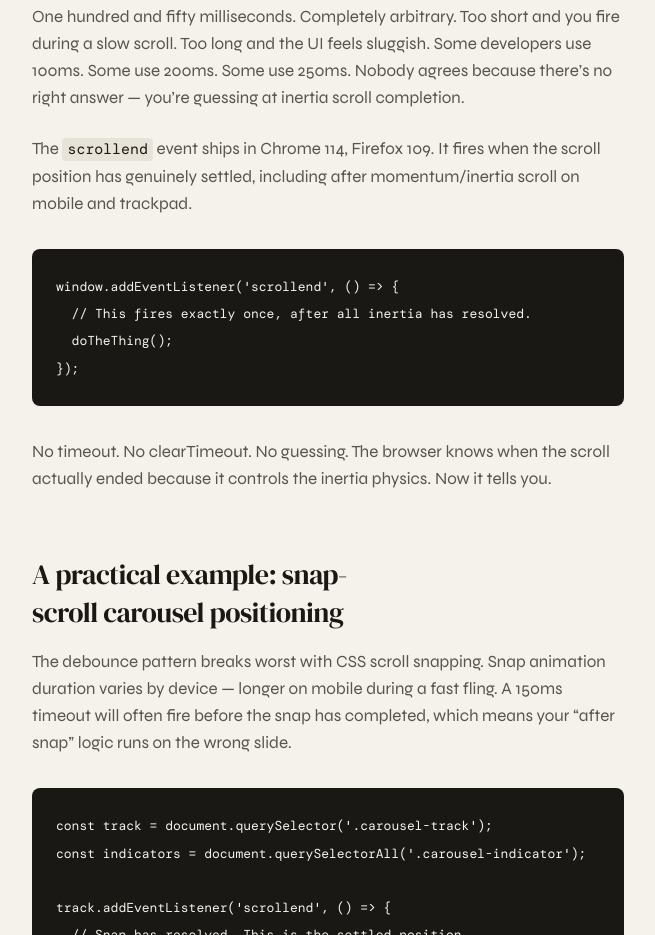
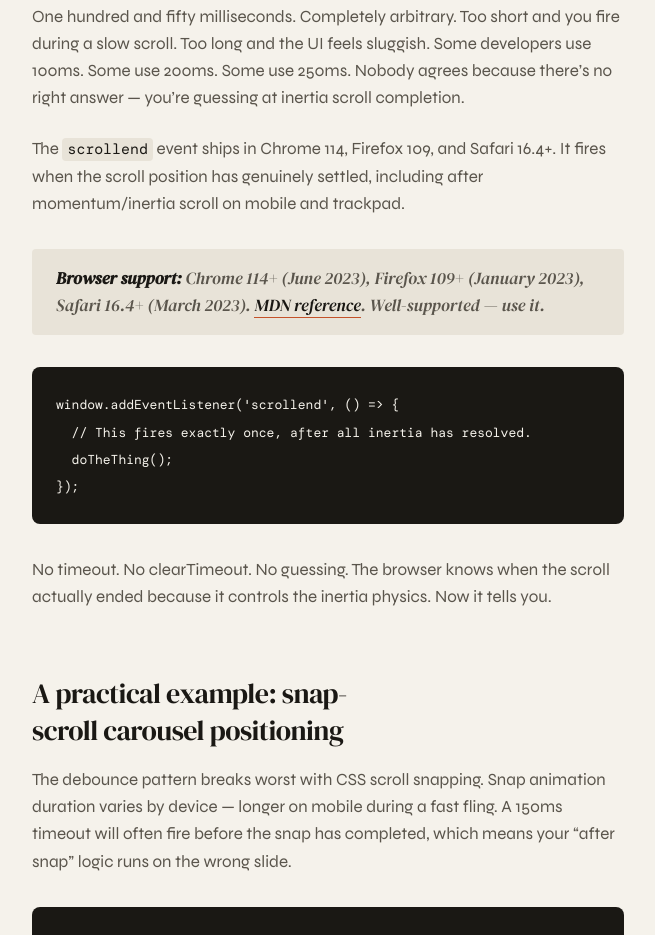
Before and after one commit to mellowrush/betahuman.io, an Astro site: page /notes/scrollend-reliable-scroll-detection in a window 1280 px wide. Shown: the part 927-1862 px from the top of the page, without its empty margins (312-967 px from the left). Built offline with nearby package versions, Linux system fonts and the light colour scheme; Astro itself is replaced by a stand-in of ours; code samples lack their colours.

Commit message:
review(scrollend): add Safari support, add browser callout
- Safari 16.4+ supports scrollend (March 2023)
- Add full browser support callout

Co-Authored-By: Claude Sonnet 4.6 (1M context) <noreply@anthropic.com>
Claude-Session: https://claude.ai/code/session_01BewJmmxPzaGNp4nAaw3Gdp

````diff
--- a/src/content/notes/scrollend-reliable-scroll-detection.md
+++ b/src/content/notes/scrollend-reliable-scroll-detection.md
@@ -27,7 +27,9 @@ window.addEventListener('scroll', () => {
 
 One hundred and fifty milliseconds. Completely arbitrary. Too short and you fire during a slow scroll. Too long and the UI feels sluggish. Some developers use 100ms. Some use 200ms. Some use 250ms. Nobody agrees because there's no right answer — you're guessing at inertia scroll completion.
 
-The `scrollend` event ships in Chrome 114, Firefox 109. It fires when the scroll position has genuinely settled, including after momentum/inertia scroll on mobile and trackpad.
+The `scrollend` event ships in Chrome 114, Firefox 109, and Safari 16.4+. It fires when the scroll position has genuinely settled, including after momentum/inertia scroll on mobile and trackpad.
+
+> **Browser support:** Chrome 114+ (June 2023), Firefox 109+ (January 2023), Safari 16.4+ (March 2023). [MDN reference](https://developer.mozilla.org/en-US/docs/Web/API/Document/scrollend_event). Well-supported — use it.
 
 ```javascript
 window.addEventListener('scrollend', () => {
````
